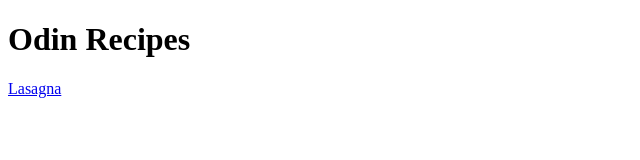
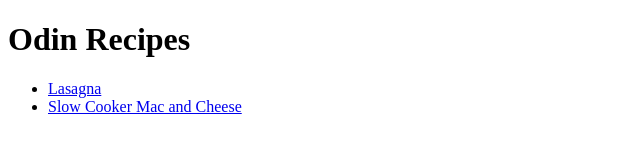
Before and after one commit to OelSawy/odin-recipes, a plain HTML site: page index.html in a window 1280 px wide. Shown: the whole page, without its empty margins (0-640 px from the left). Drawn offline with Linux system fonts and the light colour scheme.

Commit message:
add reference to another recipe and make recipes in unordered list

```diff
--- a/index.html
+++ b/index.html
@@ -3,10 +3,13 @@
 <head>
     <meta charset="UTF-8">
     <meta name="viewport" content="width=device-width, initial-scale=1.0">
-    <title>Document</title>
+    <title>Recipes</title>
 </head>
 <body>
     <h1>Odin Recipes</h1>
-    <a href="recipes/lasagna.html">Lasagna</a>
+    <ul>
+        <li><a href="recipes/lasagna.html">Lasagna</a></li>
+        <li><a href="recipes/slow-cooker-mac-and-cheese.html">Slow Cooker Mac and Cheese</a></li>
+    </ul>
 </body>
 </html>
```
